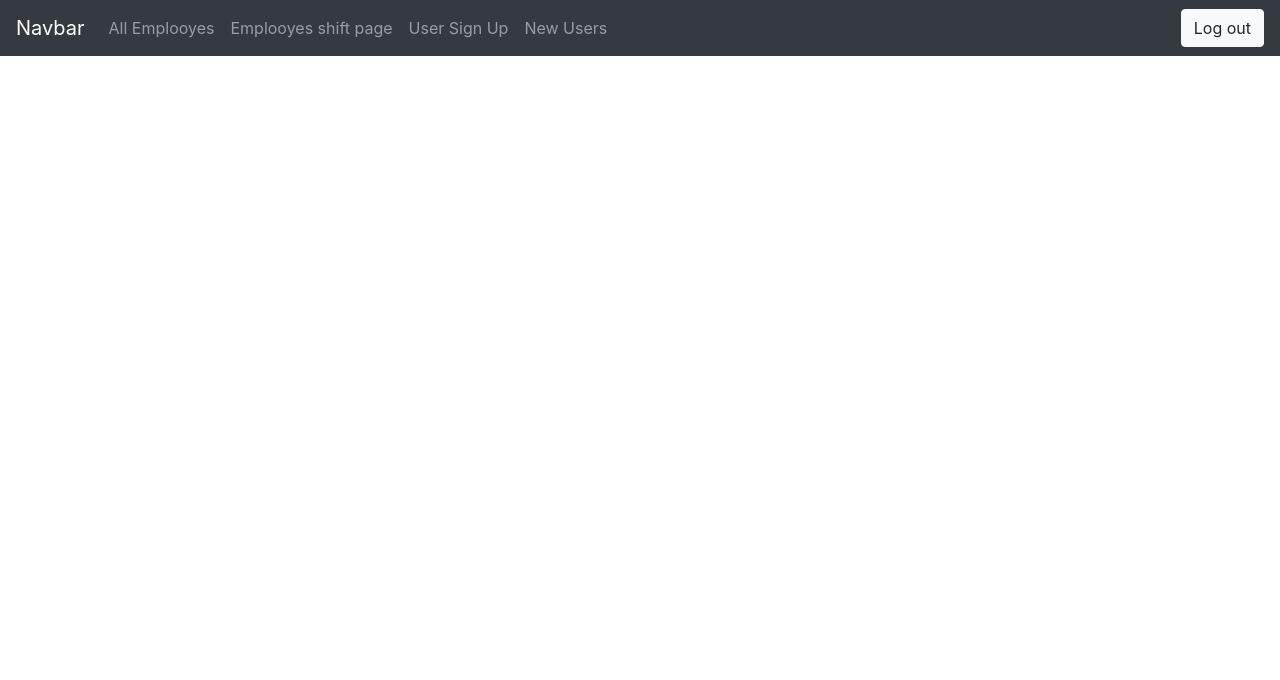
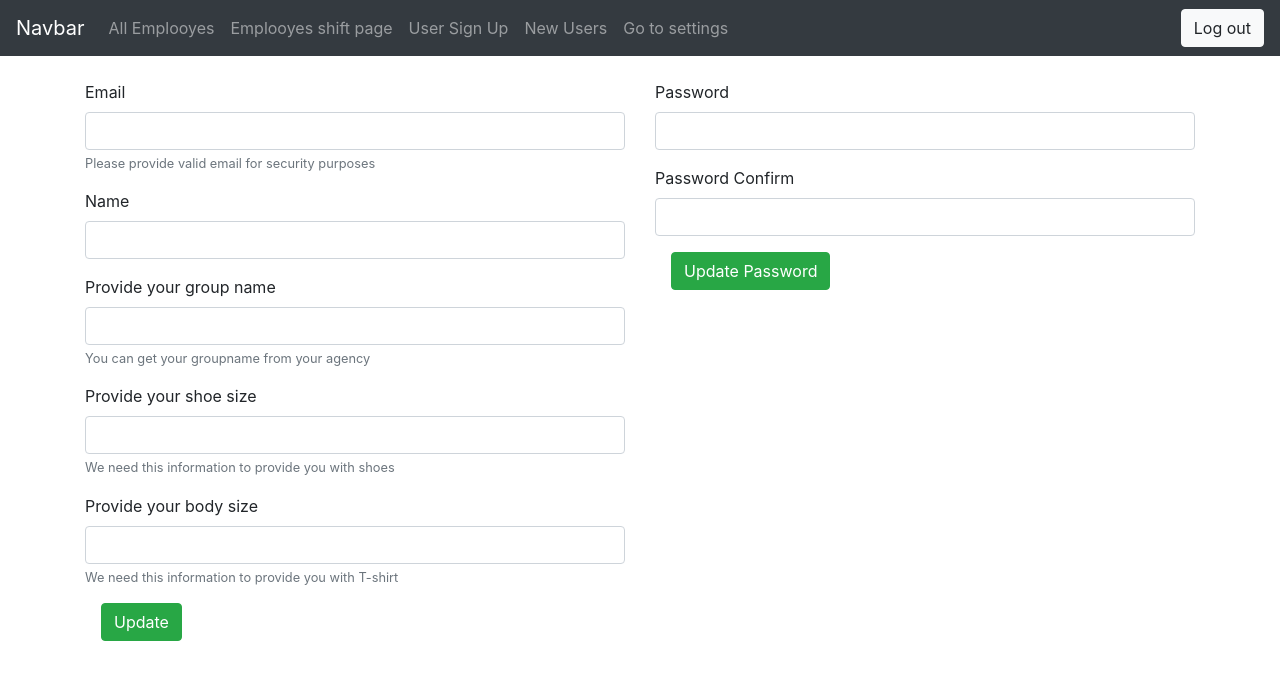
Before and after one commit to bashiroglu/developing-front-employeesmanagerapp, a React (Create React App) app: page /settings in a window 1280 px wide. Shown: the top 680 px of the page. Built offline with nearby package versions, Linux system fonts and the light colour scheme.

Commit message:
added settings page

```diff
--- a/src/App.js
+++ b/src/App.js
@@ -7,6 +7,7 @@ import EmployeesShiftPage from './pages/employeesshiftpage//EmployeesShiftPage';
 import SignUpUserByManagerPage from './pages/signupuserbymanagerpage/SignUpUserByManagerPage';
 import LoginAndSignUpPage from './pages/loginandsignuppage/LoginAndSignUpPage';
 import NewlyAddedEmployeesPage from './pages/newaddedemployeespage/NewlyAddedEmployeesPage';
+import SettingsPage from './pages/settingspageofuser/SettingsPage';
 
 import 'bootstrap/dist/css/bootstrap.min.css';
 
@@ -45,6 +46,11 @@ export class App extends Component {
               path="/employee-confirm"
               component={NewlyAddedEmployeesPage}
             />
+            <Route
+              exact
+              path="/settings"
+              component={SettingsPage}
+            />
           </Switch>
         </div>
       </div>
--- a/src/components/header/Header.jsx
+++ b/src/components/header/Header.jsx
@@ -31,6 +31,11 @@ export class Header extends Component {
                   New Users
                 </Link>
               </li>
+              <li className="nav-item ">
+                <Link className="nav-link" to="/settings">
+                  Go to settings
+                </Link>
+              </li>
             </ul>
           </div>
           <Link className="btn-light btn ml-auto" to="/logout">
--- /dev/null
+++ b/src/pages/settingspageofuser/SettingsPage.jsx
@@ -0,0 +1,70 @@
+import React, { Component } from 'react';
+import Input from '../../components/elements/formelements/input/Input';
+import Button from '../../components/elements/formelements/button/Button';
+
+export class SettingsPage extends Component {
+  render() {
+    return (
+      <div className="container">
+        <div className="row">
+          <form className="col-md-6 mt-4">
+            <Input
+              label="Email"
+              type="email"
+              id="email"
+              element="input"
+              additionaltextid="notifythatyouwillneed"
+              additionaltext="Please provide valid email for security purposes"
+            />
+            <Input label="Name" type="text" id="name" element="input" />
+            <Input
+              label="Provide your group name"
+              type="email"
+              id="groupname"
+              element="input"
+              additionaltextid="groupnamefromagency"
+              additionaltext="You can get your groupname from your agency"
+            />
+            <Input
+              label="Provide your shoe size"
+              type="shoe"
+              id="shoe"
+              element="input"
+              additionaltextid="shoetext"
+              additionaltext="We need this information to provide you with shoes"
+            />
+            <Input
+              label="Provide your body size"
+              type="body"
+              id="body"
+              element="input"
+              additionaltextid="bodytext"
+              additionaltext="We need this information to provide you with T-shirt"
+            />
+            <Button classes="mx-3 btn-success">Update</Button>
+            {/* <Button classes=" mx-3 btn-success">Sign Up all users</Button> */}
+          </form>
+          <form className="col-md-6 mt-4">
+            <Input
+              label="Password"
+              type="password"
+              id="password"
+              element="input"
+            />
+            <Input
+              label="Password Confirm"
+              type="password"
+              id="passwordConfirm"
+              element="input"
+            />
+
+            <Button classes=" mx-3 btn-success">Update Password</Button>
+            {/* <Button classes=" mx-3 btn-success">Sign Up all users</Button> */}
+          </form>
+        </div>
+      </div>
+    );
+  }
+}
+
+export default SettingsPage;
```
